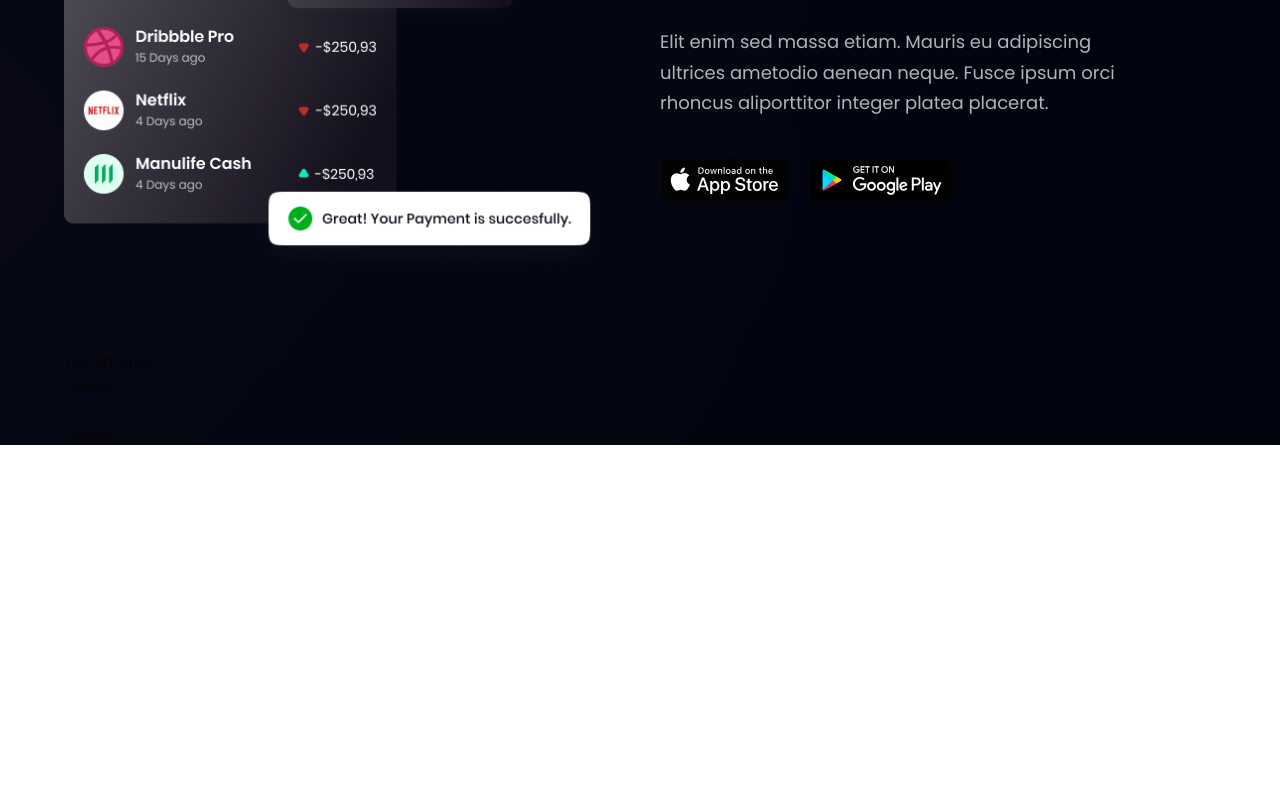
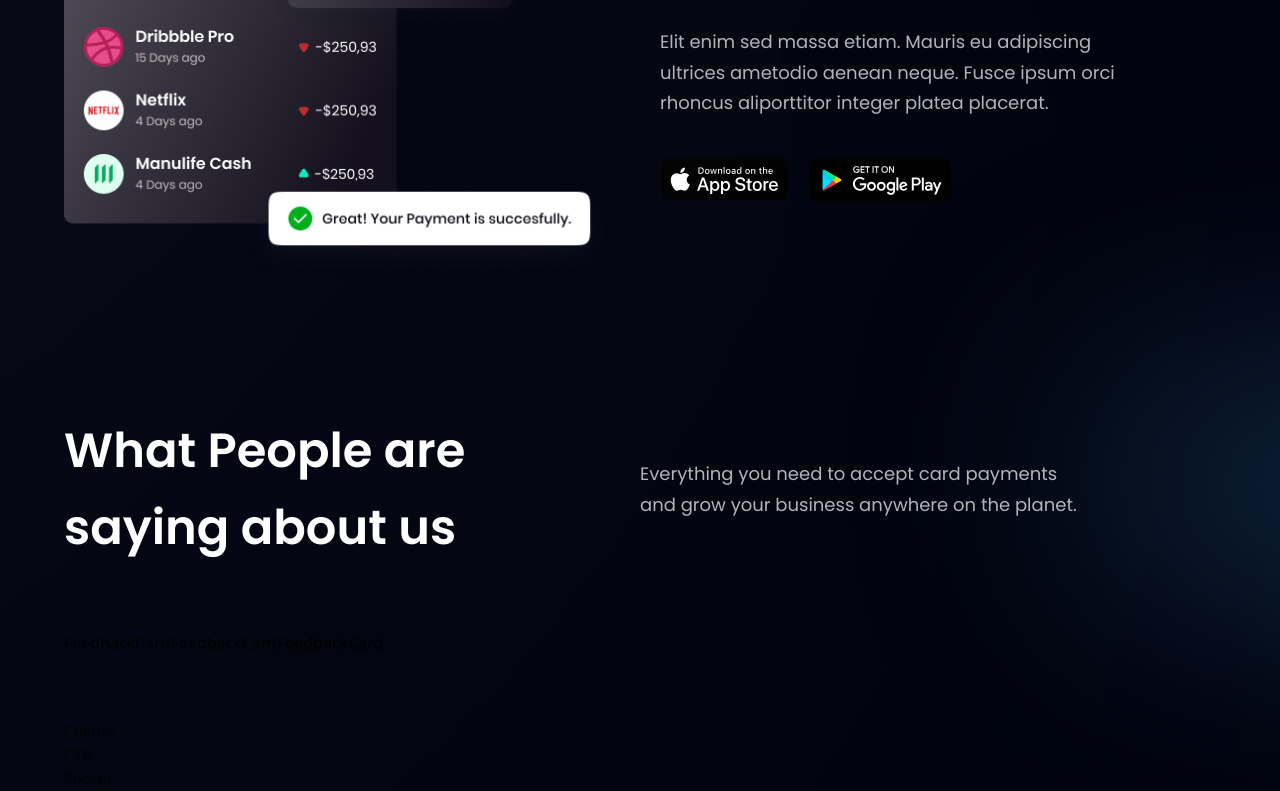
Before and after one commit to AbrahamTegene/bank_modern_app, a React (Vite) app: page / in a window 1280 px wide. Shown: the part 1840-2631 px from the top of the page. Before the commit the page ends 2285 px from the top, so only its background shows below. Built offline with nearby package versions, Linux system fonts and the light colour scheme.

Commit message:
Testimonials  section is updated

```diff
--- a/src/components/Testimonials.jsx
+++ b/src/components/Testimonials.jsx
@@ -1,10 +1,28 @@
-import React from 'react'
+import { feedback } from "../constants";
+import styles from "../style";
+import FeedbackCard from "./FeedbackCard";
 
 const Testimonials = () => {
   return (
-    <div>
-      Testimonials
+    <section id="clients" className={`${styles.paddingY} ${styles.flexCenter} flex-col relative `}>
+    <div className="absolute z-[0] w-[60%] h-[60%] -right-[50%] rounded-full blue__gradient bottom-40" />
+
+    <div className="w-full flex justify-between items-center md:flex-row flex-col sm:mb-16 mb-6 relative z-[1]">
+      <h2 className={styles.heading2}>
+        What People are <br className="sm:block hidden" /> saying about us
+      </h2>
+      <div className="w-full md:mt-0 mt-6">
+        <p className={`${styles.paragraph} text-left max-w-[450px]`}>
+          Everything you need to accept card payments and grow your business
+          anywhere on the planet.
+        </p>
+      </div>
     </div>
+
+    <div className="flex flex-wrap sm:justify-start justify-center w-full feedback-container relative z-[1]">
+      {feedback.map((card) => <FeedbackCard key={card.id} {...card} />)}
+    </div>
+  </section>
   )
 }
 
```
